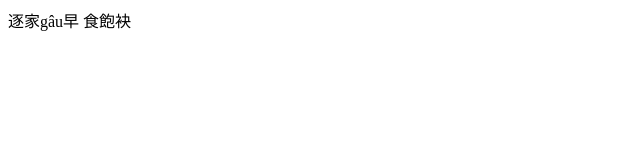
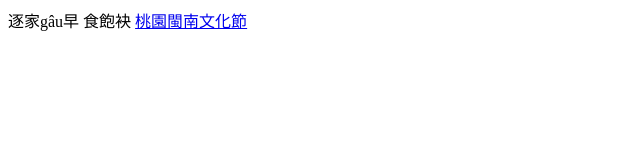
Before and after one commit to HungKungOng/hungkungong.github.io, a plain HTML site: page index.html in a window 1280 px wide. Shown: the whole page, without its empty margins (0-640 px from the left). Drawn offline with Linux system fonts and the light colour scheme.

Commit message:
Add files via upload

```diff
--- a/index.html
+++ b/index.html
@@ -1,2 +1,3 @@
 逐家gâu早
 食飽袂
+<a href="https://www.facebook.com/2018Minnan/"target="_blank">桃園閩南文化節</a>
```
